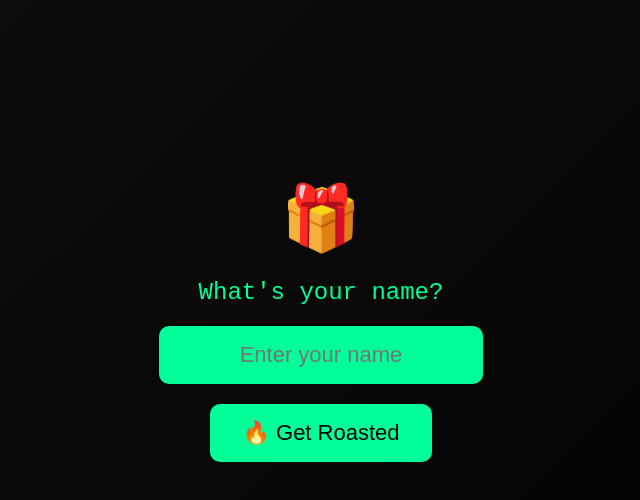
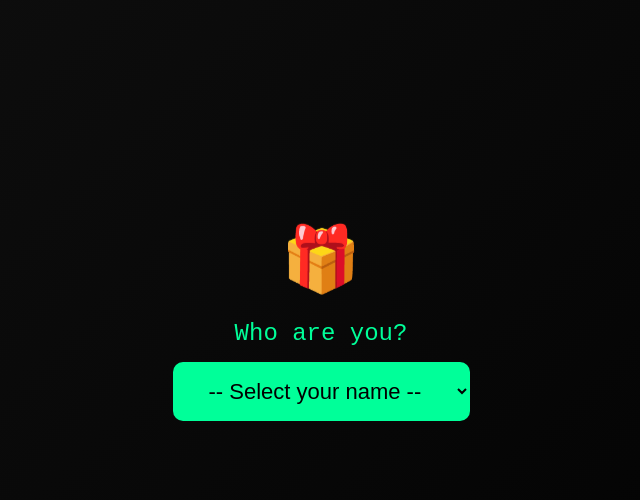
Before and after one commit to Rahulkr015451/Work_harder, a plain HTML site: page index.html in a window 1280 px wide. Both pictures are taken after a click on the button "🎉 Surprise". Shown: the whole page, without its empty margins (319-959 px from the left). Drawn offline with Linux system fonts and the light colour scheme.

Commit message:
index.html

```diff
--- a/index.html
+++ b/index.html
@@ -3,7 +3,7 @@
 <head>
   <meta charset="UTF-8" />
   <meta name="viewport" content="width=device-width, initial-scale=1.0" />
-  <title>Roast Generator 🔥</title>
+  <title>Surprise!</title>
   <style>
     body {
       margin: 0;
@@ -48,7 +48,7 @@
       75% { transform: rotate(10deg); }
     }
 
-    button, input {
+    button, select {
       padding: 16px 32px;
       font-size: 22px;
       background: #00ff99;
@@ -65,21 +65,20 @@
       transform: scale(1.05);
     }
 
-    input {
-      display: none;
-      text-align: center;
-      width: 260px;
-    }
-
     .question {
       margin-top: 20px;
       font-size: 24px;
       display: none;
     }
 
+    .dropdown {
+      display: none;
+      margin-top: 15px;
+    }
+
     .message {
       margin-top: 30px;
-      font-size: 2.4rem;
+      font-size: 2.6rem;
       font-weight: bold;
       opacity: 0;
       transition: opacity 1s ease-in-out;
@@ -94,19 +93,6 @@
       transition: opacity 1s ease-in-out;
     }
 
-    .meme {
-      display: none;
-      margin-top: 25px;
-      width: 250px;
-      border-radius: 12px;
-      box-shadow: 0 0 20px #00ff99;
-    }
-
-    .retry {
-      display: none;
-      margin-top: 30px;
-    }
-
     .show {
       opacity: 1;
     }
@@ -117,20 +103,20 @@
 
   <button id="surpriseBtn" onclick="showQuestion()">🎉 Surprise</button>
 
-  <div class="question" id="question">What's your name?</div>
-  <input type="text" id="nameInput" placeholder="Enter your name" />
-
-  <button id="roastBtn" onclick="generateRoast()" style="display: none;">🔥 Get Roasted</button>
+  <div class="question" id="question">Who are you?</div>
+  <select class="dropdown" id="nameSelect" onchange="revealMessage()">
+    <option value="">-- Select your name --</option>
+    <option value="Yathish">Yathish</option>
+    <option value="Jeevan">Jeevan</option>
+    <option value="Suhas">Suhas</option>
+    <option value="Ansar">Ansar</option>
+    <option value="Abhigna">Abhigna</option>
+    <option value="Suprith">Suprith</option> <!-- ✅ Added -->
+  </select>
 
   <div class="message" id="msg"></div>
   <div class="disclaimer" id="disclaimer">❗ Don’t repeat this to me when I ask for money.</div>
   <div class="sad-emoji" id="sad">😢</div>
-
-  <img src="https://i.imgur.com/hzXq4R8.jpg" alt="Funny Meme" id="meme" class="meme" />
-
-  <div class="retry">
-    <button onclick="location.reload()">🔁 Roast Me Again</button>
-  </div>
 
   <audio id="sadSound" src="https://cdn.pixabay.com/audio/2021/09/01/audio_d47f91b2d3.mp3"></audio>
 
@@ -138,35 +124,18 @@
     function showQuestion() {
       document.getElementById("surpriseBtn").style.display = "none";
       document.getElementById("question").style.display = "block";
-      document.getElementById("nameInput").style.display = "block";
-      document.getElementById("roastBtn").style.display = "inline-block";
+      document.getElementById("nameSelect").style.display = "block";
     }
 
-    function generateRoast() {
-      const name = document.getElementById("nameInput").value.trim();
-      if (!name) return alert("Type your name first 😒");
-
-      const roasts = [
-        "your wallet has less value than expired coupons. 💸",
-        "even dust escapes your pockets faster than money. 💨",
-        "your savings plan is just 'manifest it'. 📉",
-        "your money is in airplane mode. 📵",
-        "even your dreams are on budget cuts. 💀",
-        "your bank app cries when you open it. 😭",
-        "you're financially allergic to work. 🤧💸",
-        "even thieves avoid your wallet. 🦹‍♂️",
-        "your cash left you for someone more ambitious. 💔",
-        "your account is emptier than a ghost town. 👻"
-      ];
-
-      const randomRoast = roasts[Math.floor(Math.random() * roasts.length)];
-      document.getElementById("msg").textContent = `${name}, ${randomRoast}`;
-      document.getElementById("msg").classList.add("show");
-      document.getElementById("disclaimer").classList.add("show");
-      document.getElementById("sad").classList.add("show-sad");
-      document.getElementById("meme").style.display = "block";
-      document.querySelector(".retry").style.display = "block";
-      document.getElementById("sadSound").play();
+    function revealMessage() {
+      const name = document.getElementById("nameSelect").value;
+      if (name) {
+        document.getElementById("msg").textContent = `${name}, don't ask for money, work hard and earn it. 💪`;
+        document.getElementById("msg").classList.add("show");
+        document.getElementById("disclaimer").classList.add("show");
+        document.getElementById("sad").classList.add("show-sad");
+        document.getElementById("sadSound").play();
+      }
     }
   </script>
 </body>
```
